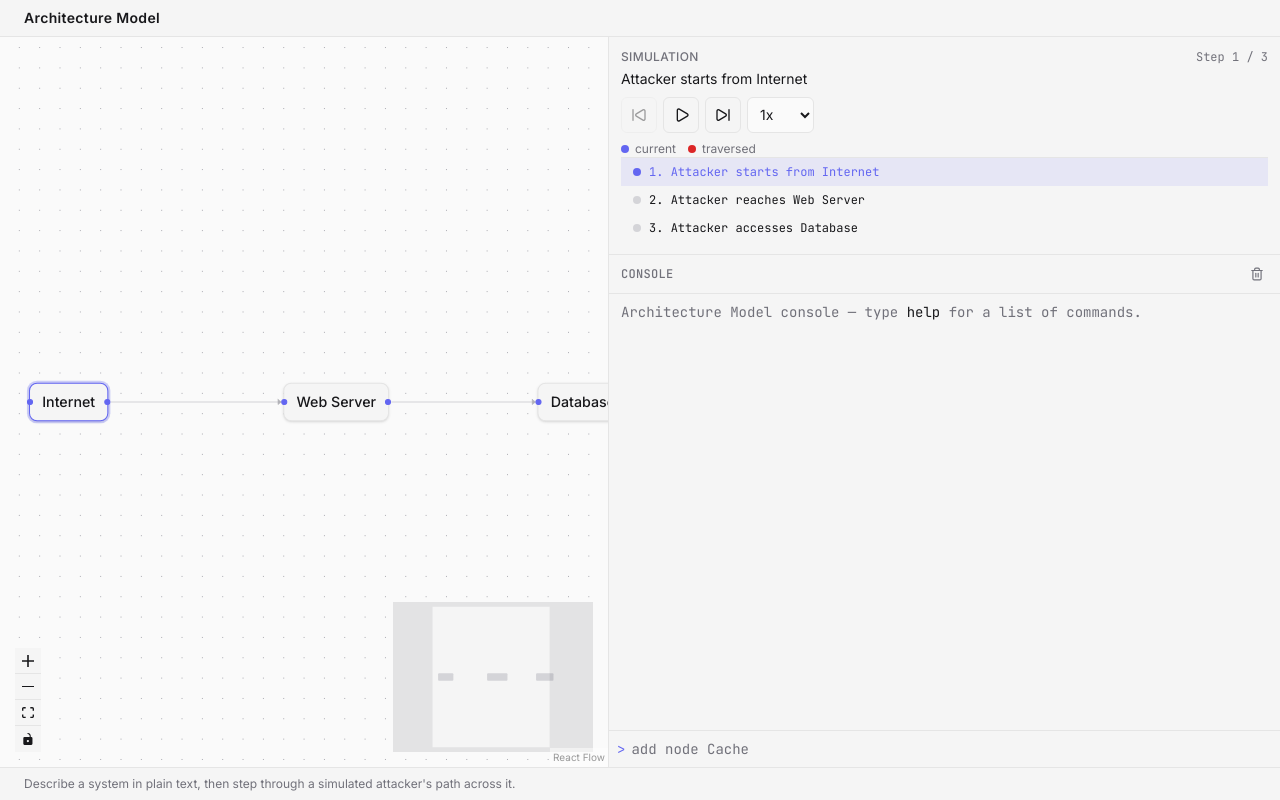
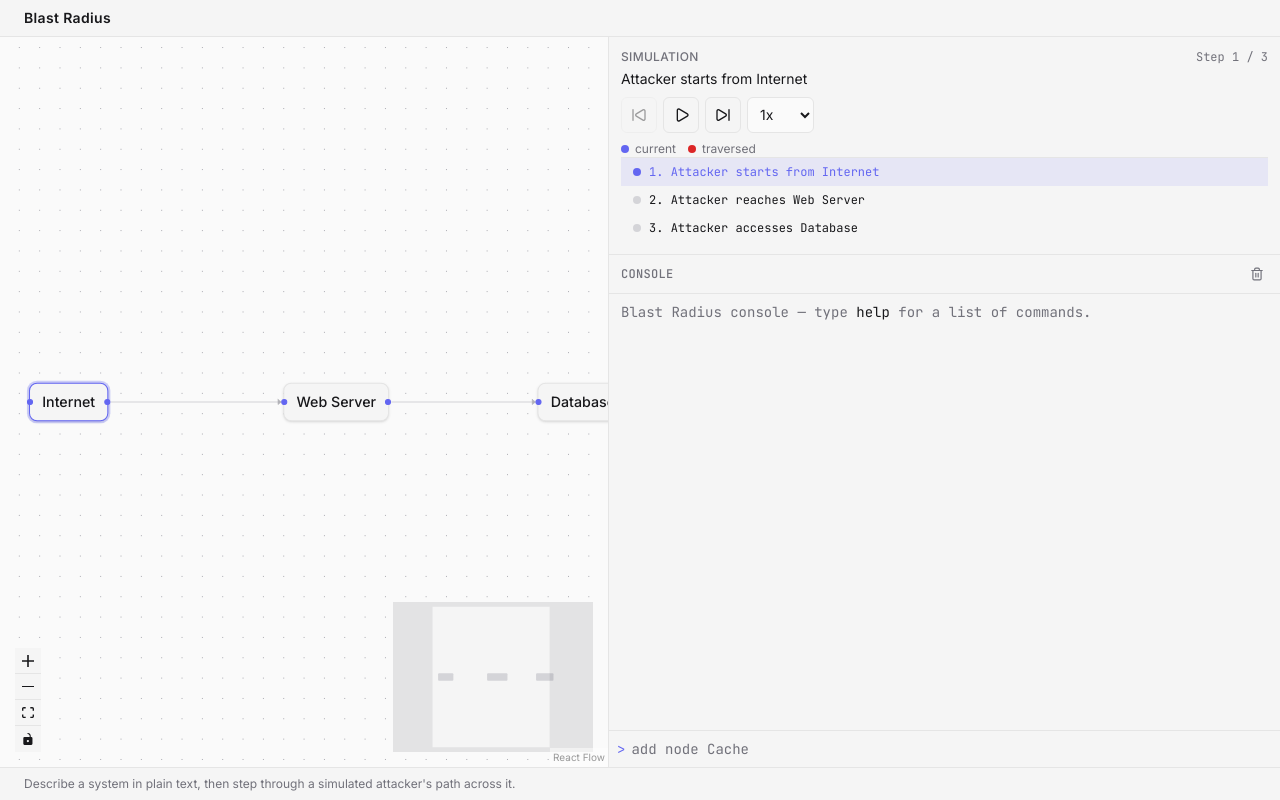
Before and after one commit to jgyy/architect-model, a Next.js app: page / in a window 1280 px wide. Built offline with nearby package versions, Linux system fonts and the light colour scheme.

Commit message:
chore: changed the webapp title

```diff
--- a/src/app/layout.tsx
+++ b/src/app/layout.tsx
@@ -13,9 +13,9 @@ const jetbrainsMono = JetBrains_Mono({
 });
 
 export const metadata: Metadata = {
-    title: "Architecture Model",
+    title: "Blast Radius",
     description:
-        "Update a system architecture via text input and explore its simulation trace.",
+        "Sketch a system architecture in plain text, then step through a simulated attacker's path across it.",
 };
 
 export default function RootLayout({ children }: LayoutProps<"/">) {
--- a/src/app/page.tsx
+++ b/src/app/page.tsx
@@ -6,7 +6,7 @@ export default function Home() {
         <div className="flex h-screen w-full flex-col">
             <header className="flex shrink-0 items-center border-b border-border bg-chrome px-6 py-2">
                 <h1 className="truncate text-sm font-semibold tracking-wide">
-                    Architecture Model
+                    Blast Radius
                 </h1>
             </header>
             <div className="min-h-0 flex-1">
--- a/src/components/console-panel.tsx
+++ b/src/components/console-panel.tsx
@@ -49,7 +49,7 @@ export function ConsolePanel({
             <div className="min-h-0 flex-1 overflow-y-auto">
                 {log.length === 0 ? (
                     <p className="max-w-[80ch] break-words px-3 py-2 text-muted-foreground">
-                        Architecture Model console — type{" "}
+                        Blast Radius console — type{" "}
                         <span className="text-foreground">help</span> for a list
                         of commands.
                     </p>
```
Also changed, not shown: 1 other file (tests, documents, lock files or other folders).
